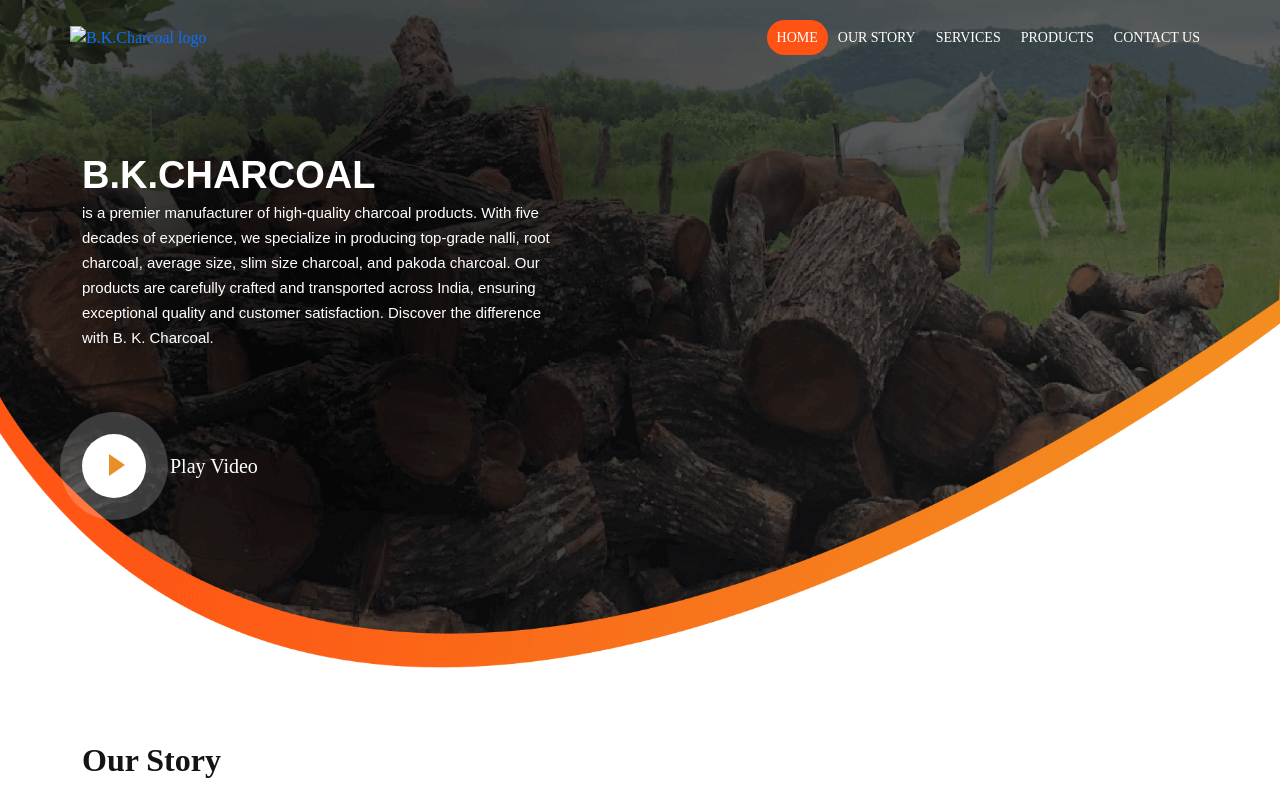
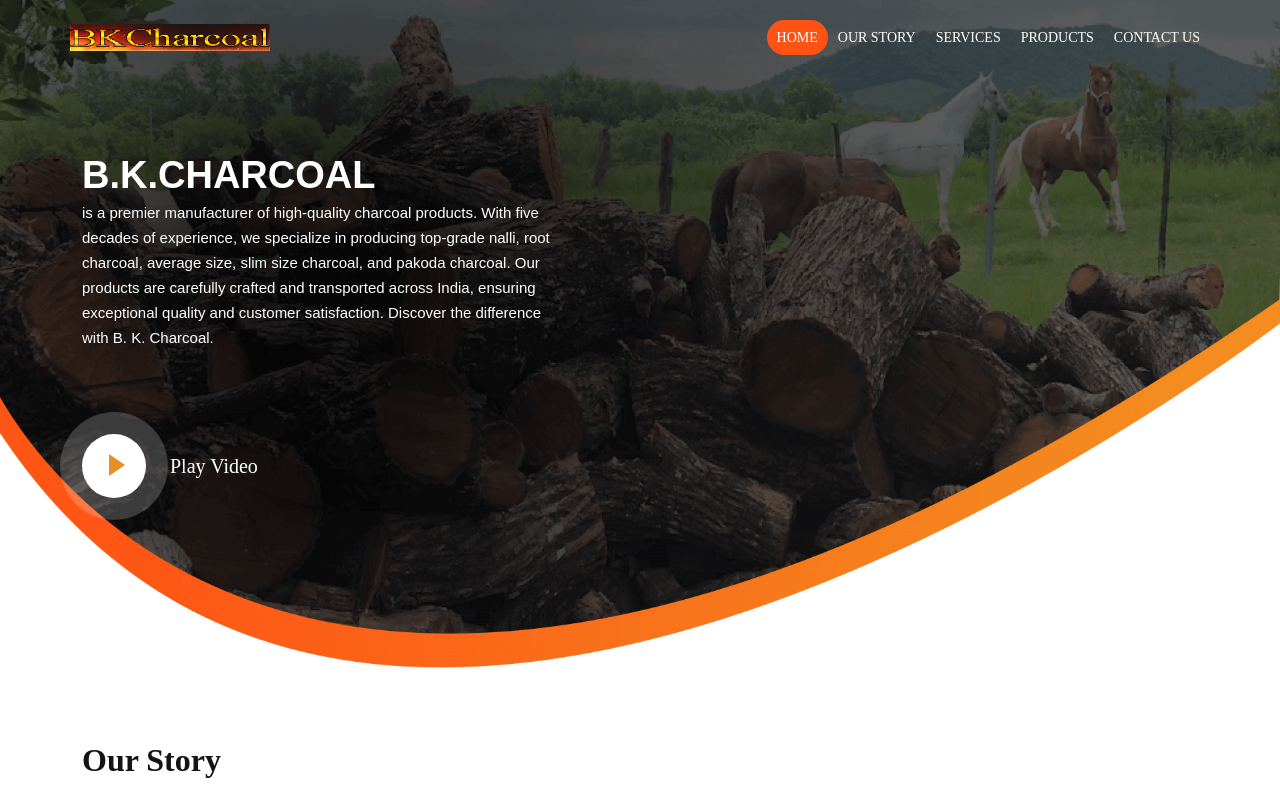
Before and after one commit to bkcharcoal/bkcharcoal.github.io, a plain HTML site: page index.html in a window 1280 px wide. Shown: the top 800 px of the page. Drawn offline with Linux system fonts and the light colour scheme; a web font is replaced by a local one.

Commit message:
Update index.html

```diff
--- a/index.html
+++ b/index.html
@@ -19,7 +19,7 @@
             <div class="row">
 	   <div class="col-md-12 col-sm-12 col-xs-12 charqueen-header-inner  pad-none">
                   <div class="col-md-3 col-xs-6 charqueen-header-logo pad-none">
-                     <a href="#"><img src="index_files/" alt="B.K.Charcoal logo"></a>
+                     <a href="#"><img src="index_files/bkchar.jpg" alt="B.K.Charcoal logo"></a>
                   </div>
                   <div class="col-md-9 col-xs-6 charqueen-header-navbar pad-none">
                      <div class="auto-con">
```
